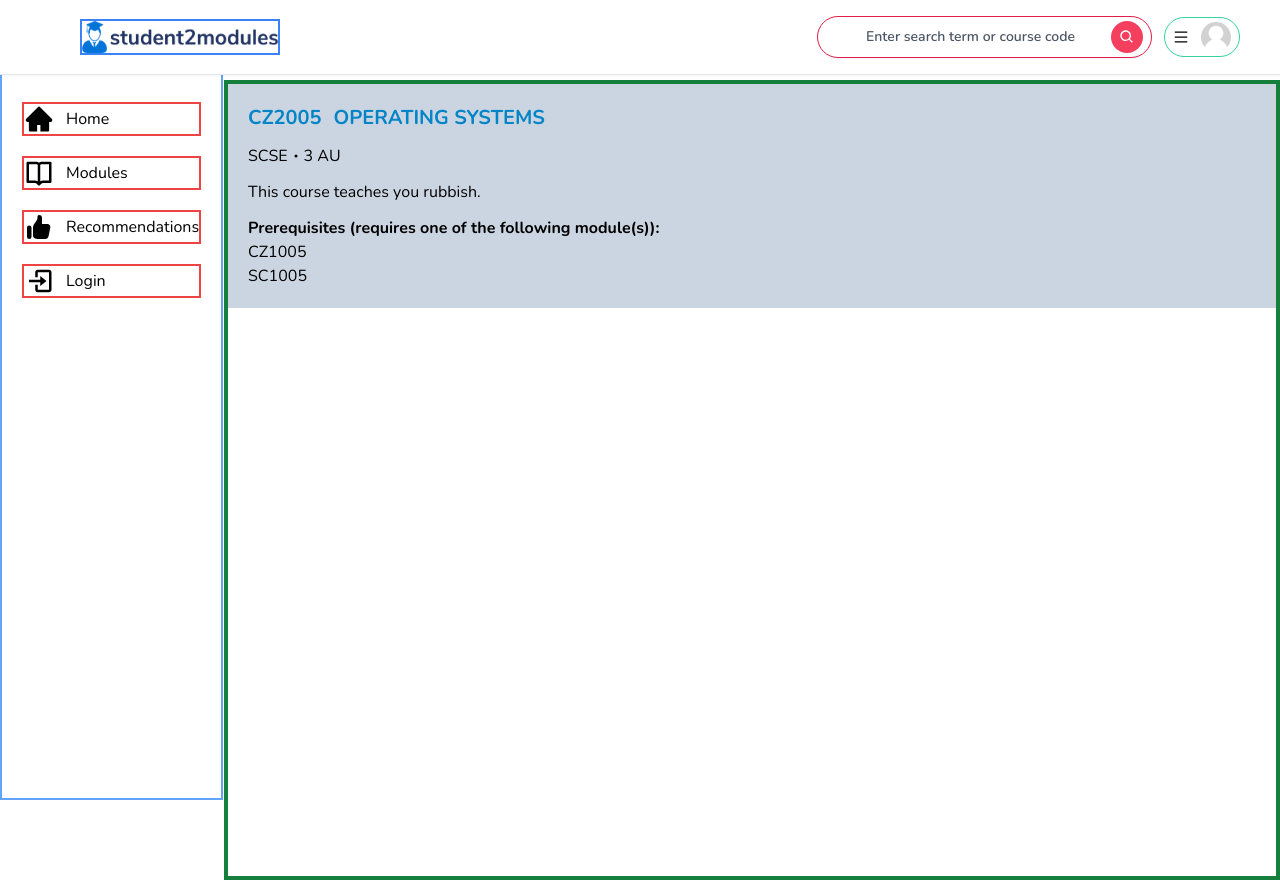
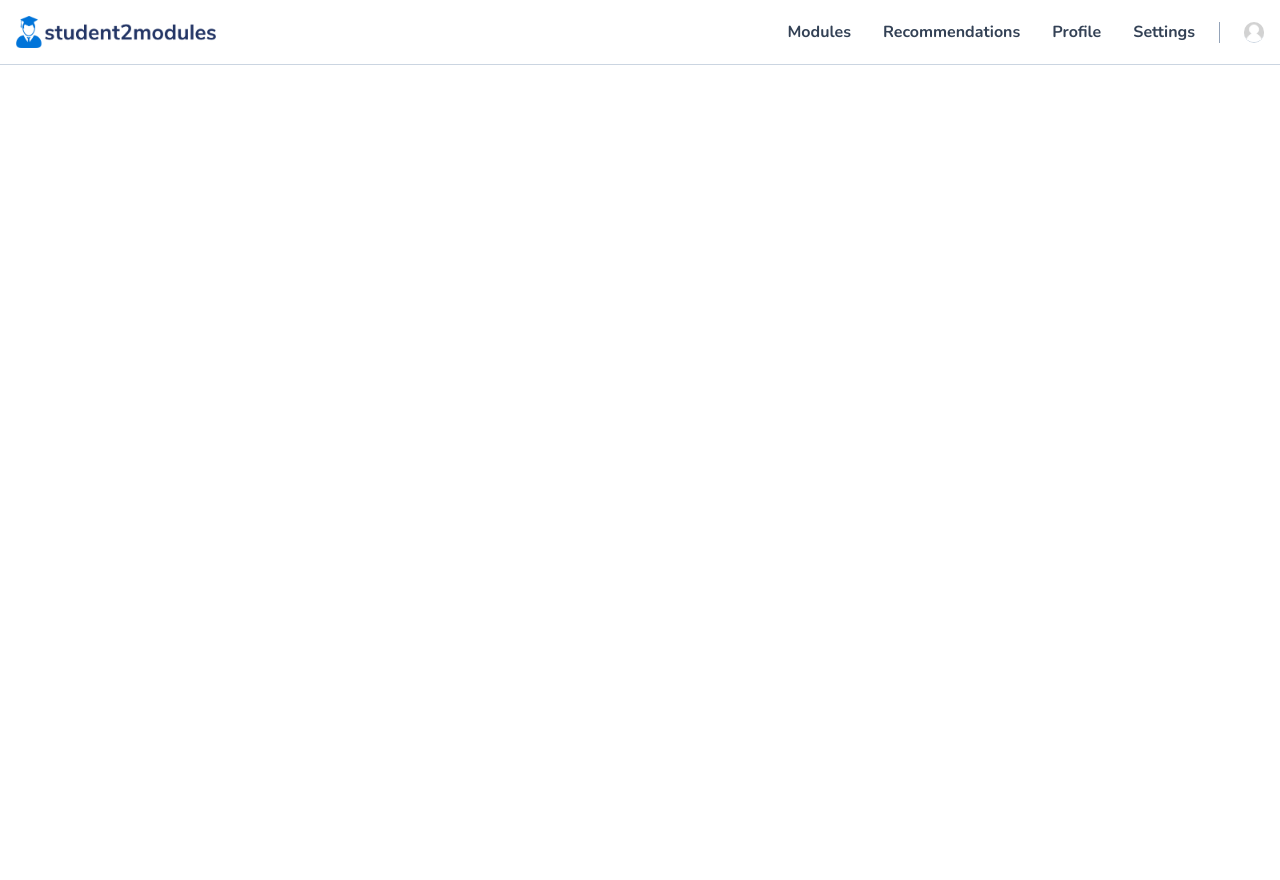
Before and after one commit to kjj1998/modules-recommender, a Next.js app in the folder frontend/: page / in a window 1280 px wide. After the commit the page ends 800 px from the top, so only its background shows below. Built offline with nearby package versions, Linux system fonts and the light colour scheme.

Commit message:
revamped navbar

```diff
--- /dev/null
+++ b/frontend/app/components/Navbar.tsx
@@ -0,0 +1,42 @@
+import React from 'react'
+import Image from 'next/image'
+
+
+export default function Navbar() {
+  return (
+    <div className='bg-white sticky border-b-slate-300 border-b w-full flex-none'>
+      <div className='max-w-7xl mx-auto'>
+        <div className='mx-4 py-4'>
+          <div className='relative flex items-center'>
+            <Image
+              src='/images/logo.png'
+              width={200}
+              height={200}
+              alt = "Logo of student2modules"
+              className=''
+            />
+            <div className='relative flex ml-auto items-center'>
+              <nav className='leading-6 font-bold text-slate-700'>
+                <ul className='flex space-x-8'>
+                  <li>Modules</li>
+                  <li>Recommendations</li>
+                  <li>Profile</li>
+                  <li>Settings</li>
+                </ul>
+              </nav>
+              <div className='flex items-center border-l border-slate-400 ml-6 pl-6'>
+                  <Image
+                    src='/images/placeholder.jpg'
+                    width={20}
+                    height={20}
+                    alt = "Logo of student2modules"
+                    className='border-b-slate-300 border-b rounded-full'
+                  />
+              </div>
+            </div>
+          </div>
+        </div>
+      </div>
+    </div>
+  )
+}
--- a/frontend/app/components/navbar/Search.tsx
+++ b/frontend/app/components/Search.tsx
@@ -1,9 +1,16 @@
 'use client';
 
-import React from 'react'
+import React, { useState } from 'react'
 import { BiSearch } from 'react-icons/bi';
 
 const Search = () => {
+  const [search, setSearch] = useState('')
+
+  const handleSubmit = async (e: FormEvent<HTMLFormElement>) => {
+    e.preventDefault()
+    setSearch('')
+  }
+
   return (
     // Overall box containing search elements
     <div
--- a/frontend/app/components/navbar/Navbar.tsx
+++ /dev/null
@@ -1,27 +0,0 @@
-import React from 'react'
-import Container from '../Container'
-import Logo from './Logo'
-import Search from './Search'
-import UserMenu from './UserMenu'
-
-const Navbar = () => {
-  return (
-    <div className='fixed w-full bg-white z-10 shadow-sm top-0'>
-      <div className='py-4 border-b-[1px]'>
-        <Container>
-          <div className='flex flex-row items-center justify-between gap-3 md:gap-0'>
-            <Logo />
-            <div className='relative'>
-              <div className='flex flex-row items-center gap-3'>
-                <Search />
-                <UserMenu />
-              </div>
-            </div>
-          </div>
-        </Container>
-      </div>
-    </div>
-  )
-}
-
-export default Navbar
--- a/frontend/app/layout.tsx
+++ b/frontend/app/layout.tsx
@@ -1,7 +1,7 @@
 import './globals.css'
 import type { Metadata } from 'next'
 import { Nunito } from 'next/font/google'
-import Navbar from './components/navbar/Navbar'
+import Navbar from './components/Navbar'
 import Sidebar from './components/sidebar/Sidebar'
 import Content from './components/content/Content'
 
@@ -20,11 +20,12 @@ export default function RootLayout({
   return (
     <html lang="en">
       <body className={nunito.className}>
-
-          <Navbar />
-          <Sidebar />
-          <Content />
-
+        <Navbar />
+          {/* <Sidebar />
+          <Content /> */}
+        <main className="px-4 md:px-6 prose prose-xl prose-slate dark:prose-invert mx-auto">
+          {children}
+        </main>
       </body>
     </html>
   )
--- a/frontend/app/page.tsx
+++ b/frontend/app/page.tsx
@@ -3,12 +3,12 @@ import Image from 'next/image'
 export default function Home() {
   return (
     <div>
-      <div className="flex flex-row border-4 border-cyan-400">
+      {/* <div className="flex flex-row border-4 border-cyan-400">
         <span className='basis-3/4'>student2modules</span>
       </div>
       <h1 className="text-3xl font-bold">
         Hello world!
-      </h1>
+      </h1> */}
     </div>
   )
 }
--- a/frontend/tailwind.config.ts
+++ b/frontend/tailwind.config.ts
@@ -13,6 +13,11 @@ const config: Config = {
         'gradient-conic':
           'conic-gradient(from 180deg at 50% 50%, var(--tw-gradient-stops))',
       },
+      margin: {
+        '112': '28rem',
+        '128': '32rem',
+        '160': '40rem'
+      }
     },
   },
   plugins: [],
```
